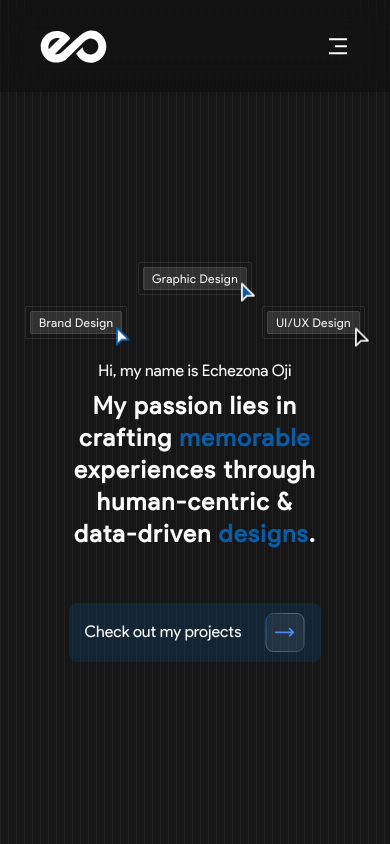
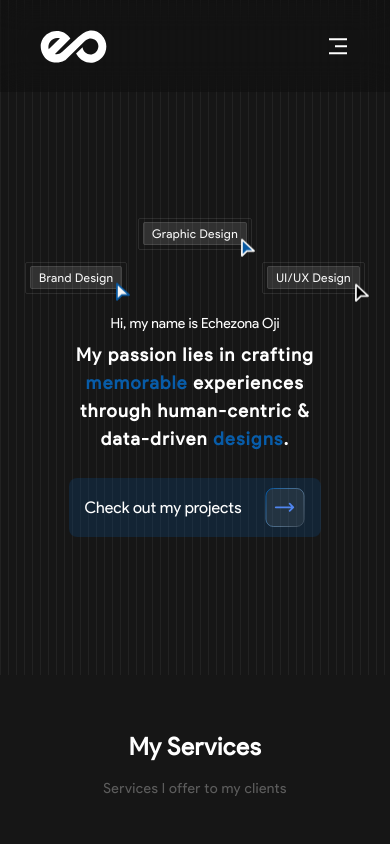
Before and after one commit to vermilion4/portfolio-new, a Next.js app: page / in a window 390 px wide. Shown: the top 844 px of the page. Built offline with nearby package versions, Linux system fonts and the light colour scheme; what tailwindcss-animated would draw is missing.

Commit message:
refactor: mobile responsiveness

```diff
--- a/src/components/Home/Hero.jsx
+++ b/src/components/Home/Hero.jsx
@@ -3,7 +3,7 @@ import Link from 'next/link';
 
 const Hero = () => {
   return (
-    <section className='min-h-[100vh] place-content-center grid bg-hero pt-36'>
+    <section className='min-h-[80vh] md:min-h-[60vh] lg:min-h-[100vh] place-content-center grid bg-hero pt-36'>
       <div className='relative w-2/3 max-w-7xl flex flex-col items-center mx-auto'>
         <div className='absolute -top-5 lg:left-0 -left-10 animate-pulse'>
           <div className='relative p-1 pt-[2.5px] rounded-[2px] border-[0.5px] border-white border-opacity-10'>
@@ -45,8 +45,8 @@ const Hero = () => {
             />
           </div>
         </div>
-        <h1 className='mb-[7px] animate-fade-up animate-duration-[1500ms] animate-ease-out'>Hi, my name is Echezona Oji</h1>
-        <h2 className='text-2xl md:text-3xl xl:text-5xl font-bold tracking-[1.44px] text-center xl:leading-snug mb-[53px] animate-fade-up animate-duration-[1500ms] animate-delay-[400ms] animate-ease-out'>
+        <h1 className='mb-[7px] animate-fade-up animate-duration-[1500ms] animate-ease-out text-sm sm:text-base'>Hi, my name is Echezona Oji</h1>
+        <h2 className='text-lg sm:text-2xl md:text-3xl xl:text-5xl font-bold tracking-[1.44px] text-center xl:leading-snug mb-[25px] md:mb-[53px] animate-fade-up animate-duration-[1500ms] animate-delay-[400ms] animate-ease-out'>
           My passion lies in crafting{' '}
           <span className='text-accent'>memorable</span> experiences through
           human-centric & data-driven{' '}
--- a/src/components/shared/Navbar.jsx
+++ b/src/components/shared/Navbar.jsx
@@ -11,7 +11,7 @@ const Navbar = () => {
   return (
     <header className="px-10 fixed w-full top-0 z-50 backdrop-blur-lg bg-[rgba(0,0,0,0.2)]">
       {
-        openMenu && <div className="left-0 top-0 absolute w-screen ease-in transition-all duration-500 h-screen bg-black bg-opacity-30 z-20">
+        openMenu && <div onClick={()=> setOpenMenu(false)} className="left-0 top-0 absolute w-screen ease-in transition-all duration-500 h-screen bg-black bg-opacity-30 z-20">
         </div>
       }
 
```
